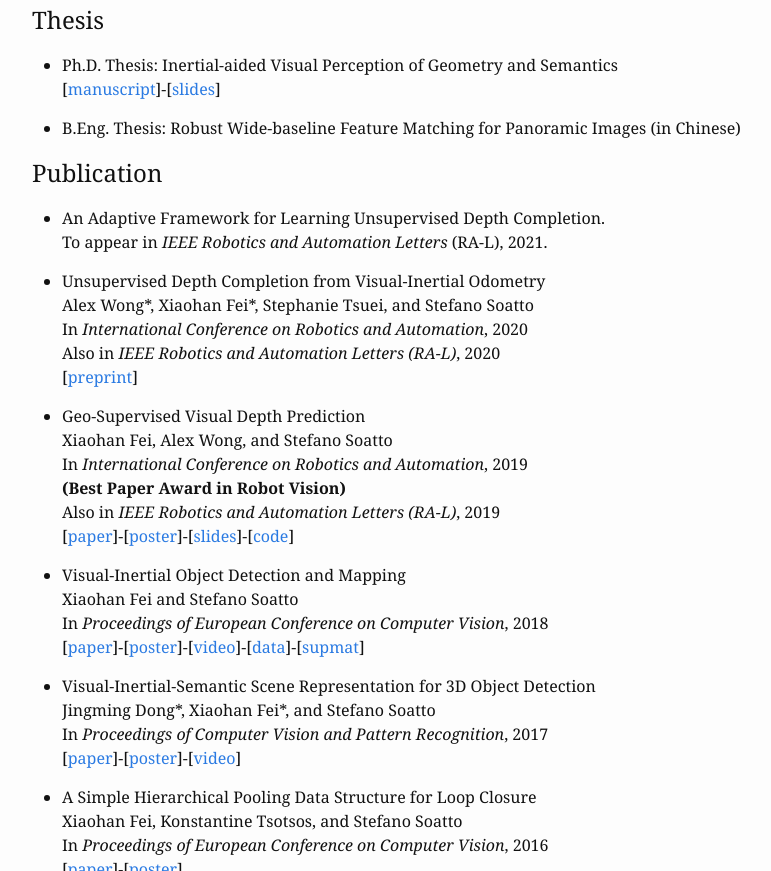
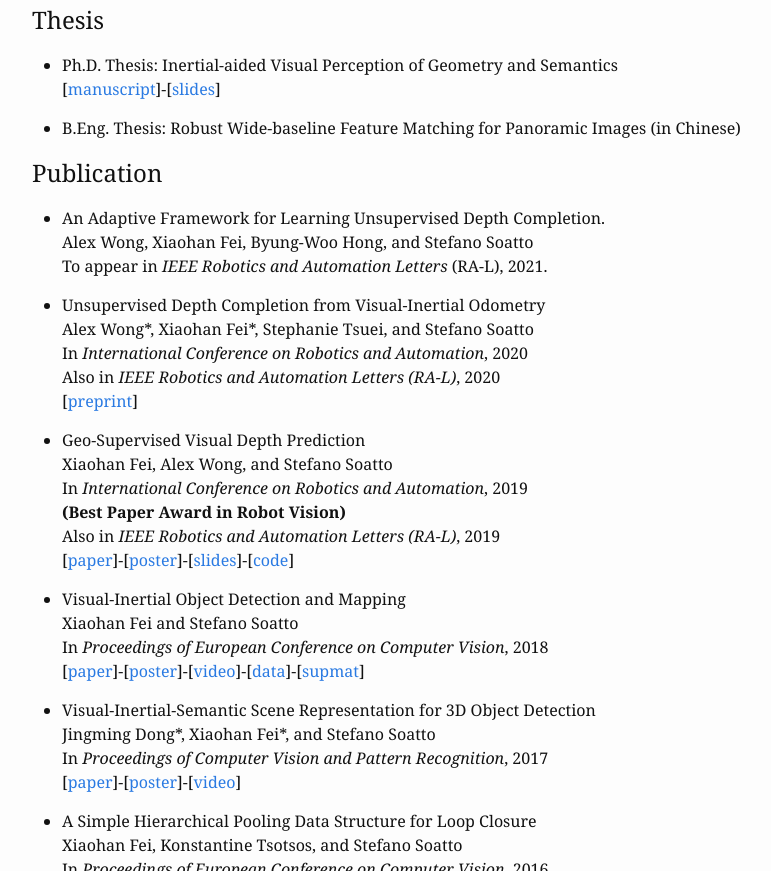
Before and after one commit to feixh/feixh.github.com, a Jekyll site: the page built from index.md, in a window 1280 px wide and 900 px high, scrolled down 2660 px, cut to the strip 29-900 px from the top of the window. Shown: the whole strip, without its empty margins (158-929 px from the left). Built offline with Jekyll 4.4.1, drawn with Linux system fonts in a browser that asks for light colours; formulas are drawn with MathJax 3.

Commit message:
add author list

```diff
--- a/index.md
+++ b/index.md
@@ -94,6 +94,7 @@ XIVO running on TUM-VI dataset.
 ## Publication
 
 - An Adaptive Framework for Learning Unsupervised Depth Completion. \\
+    Alex Wong, Xiaohan Fei, Byung-Woo Hong, and Stefano Soatto\\
     To appear in *IEEE Robotics and Automation Letters* (RA-L), 2021.
 
 
```
